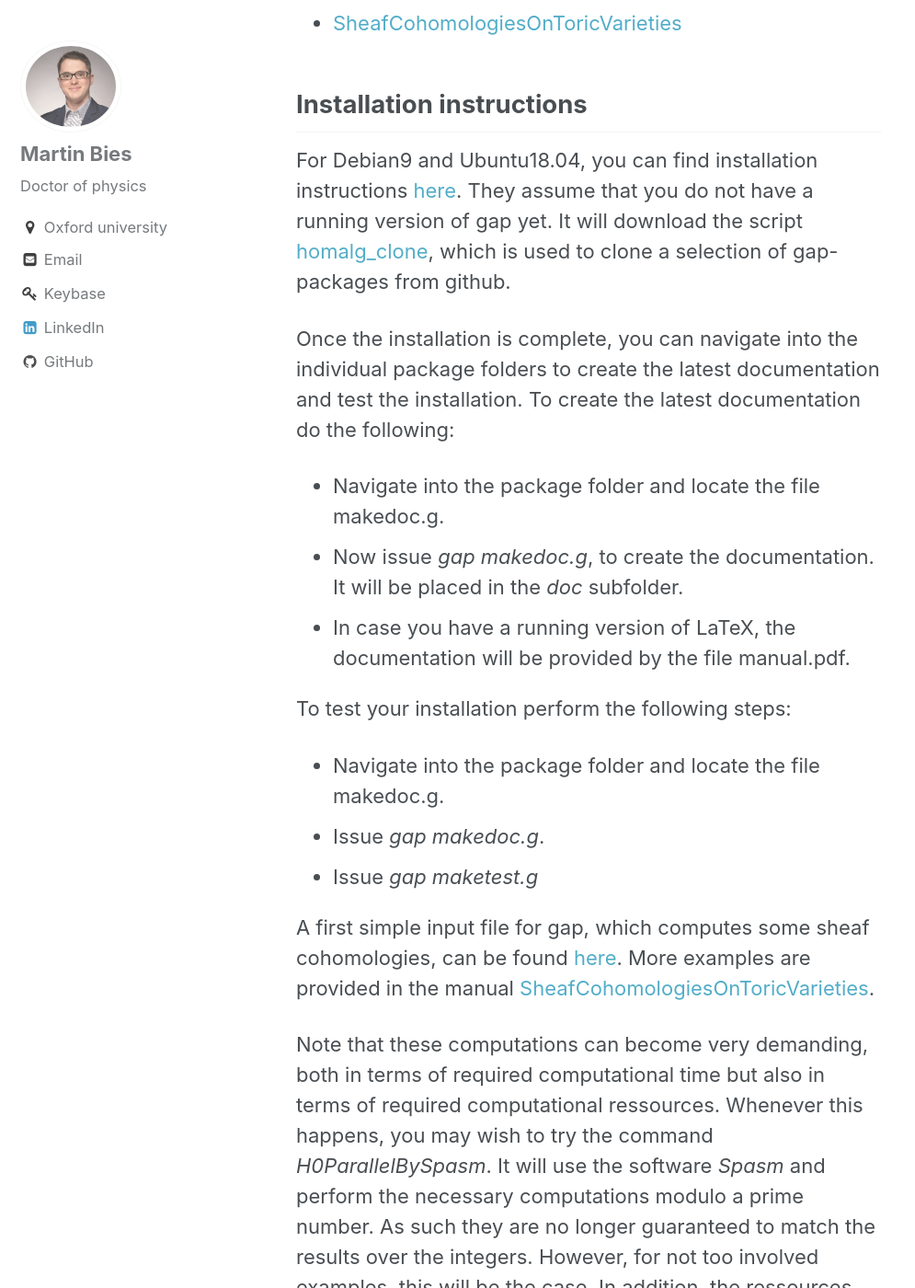
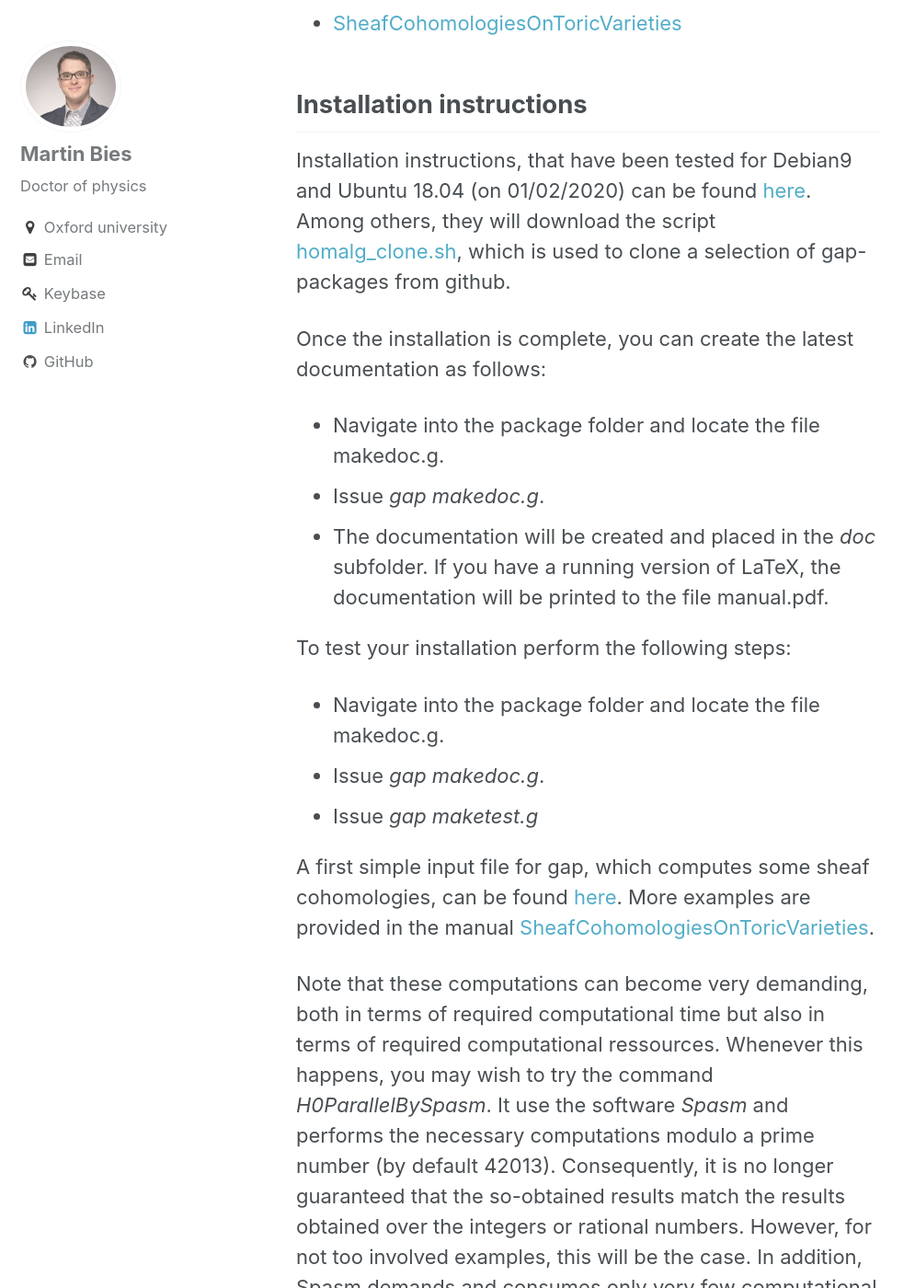
Before and after one commit to MartinBies/MartinBies.github.io, a Jekyll site: the page built from _pages/research.md, in a window 1280 px wide and 1400 px high, scrolled down 4868 px. Shown: the whole window at 92% size, without its empty margins (0-995 px from the left). Built offline with Jekyll 4.4.1, drawn with Linux system fonts in a browser that asks for light colours; some of the changed text lies outside the part shown.

Commit message:
Update section on installation of software

```diff
--- a/_pages/research.md
+++ b/_pages/research.md
@@ -98,13 +98,13 @@ Below, you can find the documentations of my software packages (last update 01/0
 
 ## Installation instructions
 
-For Debian9 and Ubuntu18.04, you can find installation instructions [here](/Instructions.txt). They assume that you do not have a running version of gap yet. It will download the script [homalg_clone](/homalg_clone.sh), which is used to clone a selection of gap-packages from github.
+Installation instructions, that have been tested for Debian9 and Ubuntu 18.04 (on 01/02/2020) can be found [here](/Instructions.txt). Among others, they will download the script [homalg_clone.sh](/homalg_clone.sh), which is used to clone a selection of gap-packages from github.
 
-Once the installation is complete, you can navigate into the individual package folders to create the latest documentation and test the installation. To create the latest documentation do the following:
+Once the installation is complete, you can create the latest documentation as follows:
 
 * Navigate into the package folder and locate the file makedoc.g.
-* Now issue *gap makedoc.g*, to create the documentation. It will be placed in the *doc* subfolder.
-* In case you have a running version of LaTeX, the documentation will be provided by the file manual.pdf.
+* Issue *gap makedoc.g*.
+* The documentation will be created and placed in the *doc* subfolder. If you have a running version of LaTeX, the documentation will be printed to the file manual.pdf.
 
 To test your installation perform the following steps:
 
@@ -114,4 +114,4 @@ To test your installation perform the following steps:
 
 A first simple input file for gap, which computes some sheaf cohomologies, can be found [here](/example.gi). More examples are provided in the manual [SheafCohomologiesOnToricVarieties](/SheafCohomologiesOnToricVarieties.pdf).
 
-Note that these computations can become very demanding, both in terms of required computational time but also in terms of required computational ressources. Whenever this happens, you may wish to try the command *H0ParallelBySpasm*. It will use the software *Spasm* and perform the necessary computations modulo a prime number. As such they are no longer guaranteed to match the results over the integers. However, for not too involved examples, this will be the case. In addition, the ressources required for performing this computations are significantly reduced.
+Note that these computations can become very demanding, both in terms of required computational time but also in terms of required computational ressources. Whenever this happens, you may wish to try the command *H0ParallelBySpasm*. It use the software *Spasm* and performs the necessary computations modulo a prime number (by default 42013). Consequently, it is no longer guaranteed that the so-obtained results match the results obtained over the integers or rational numbers. However, for not too involved examples, this will be the case. In addition, Spasm demands and consumes only very few computational ressources.
```
